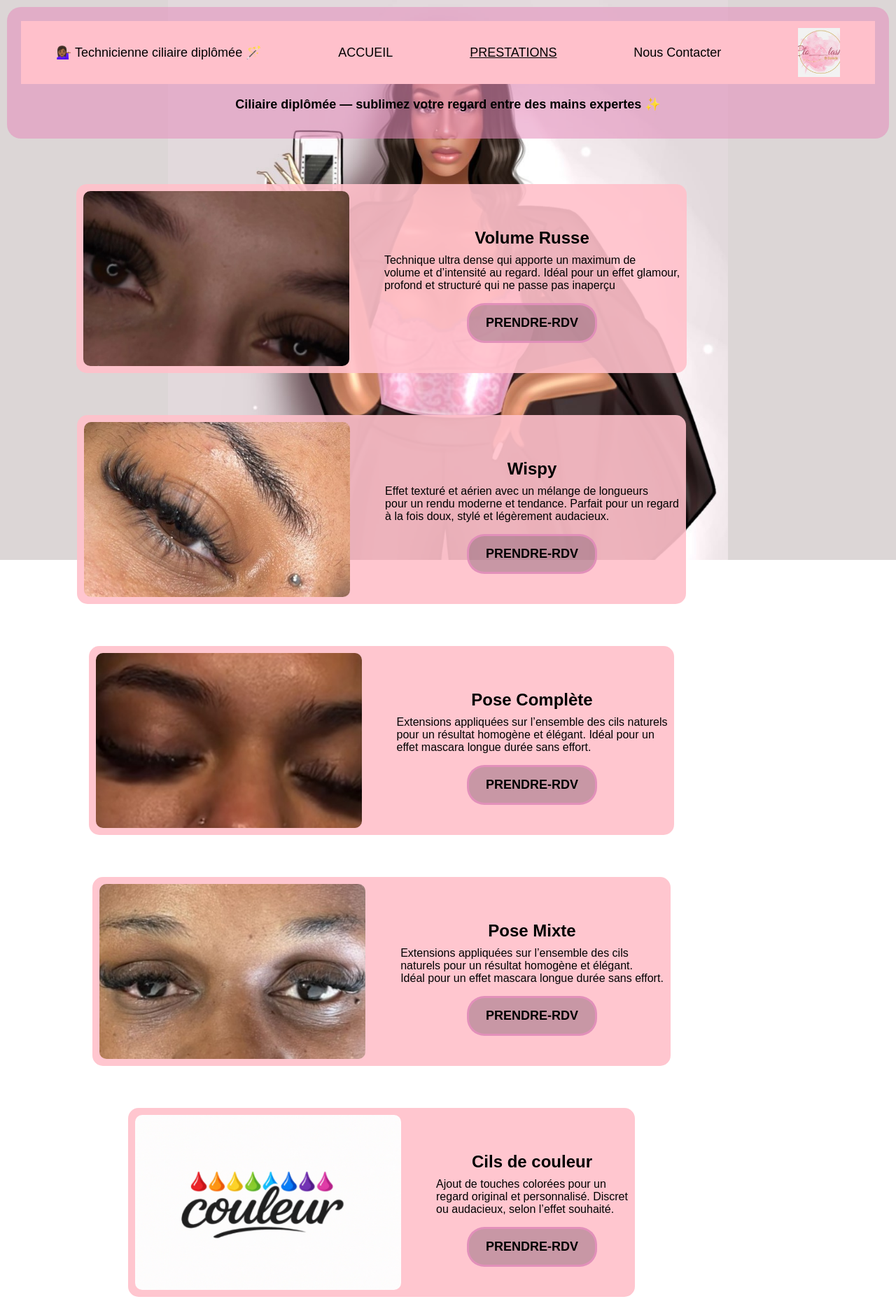
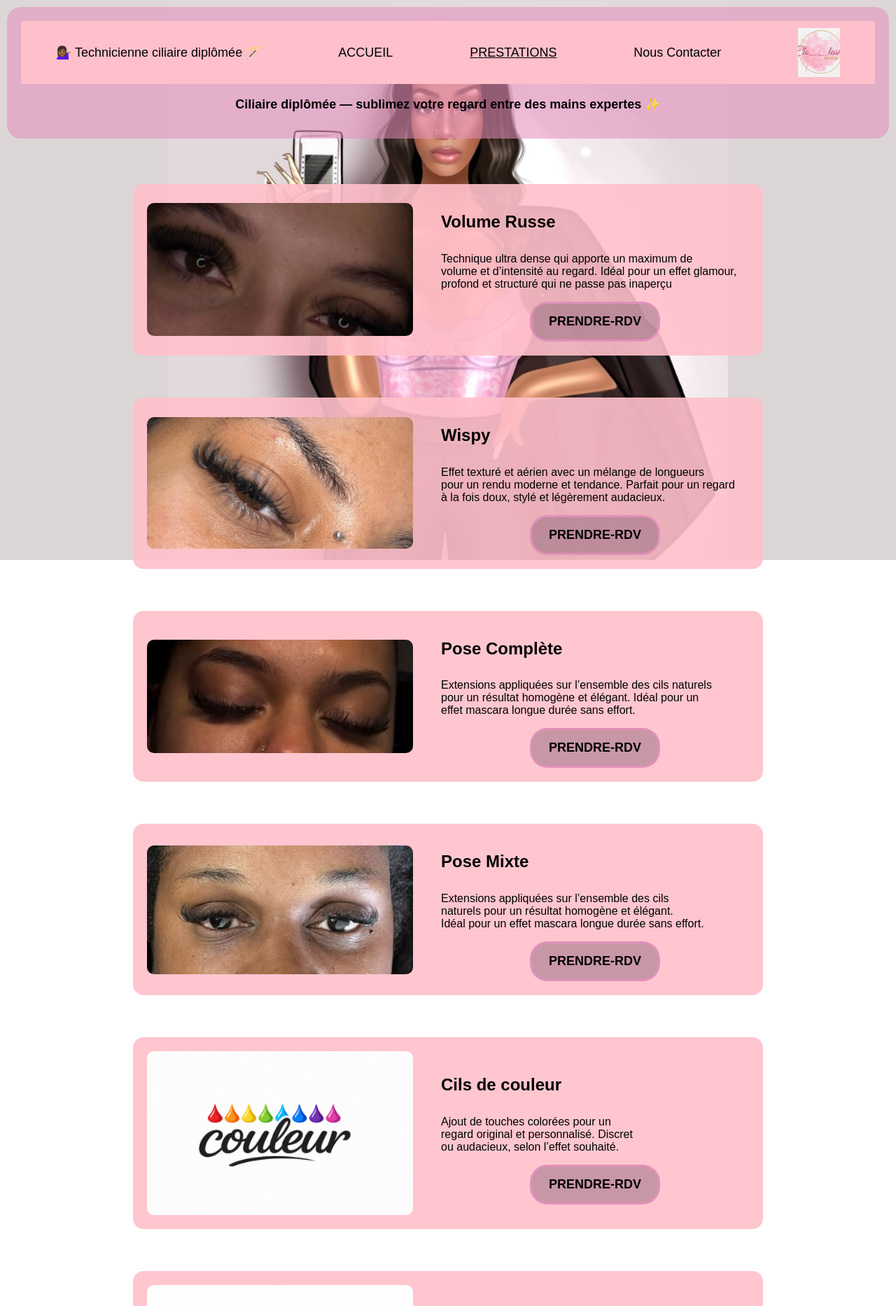
Before and after one commit to ameliaengo/clolash, a PHP site: page /prestation.html in a window 1280 px wide. Shown: the top 1866 px of the page at 70% size. Run offline with PHP 8.4, Linux system fonts and the light colour scheme.

Commit message:
bientotfinii

```diff
--- a/css/prestation.css
+++ b/css/prestation.css
@@ -3,46 +3,54 @@
   flex-direction: column;
   align-items: center;
   gap: 60px;
-  margin-left: -190px;
   margin-top: 65px;
+  padding: 0 20px;
 }
 
 .presta-item {
   display: flex;
   align-items: center;
-  gap: 50px;
-  background-color:rgba(255, 192, 203, 0.905); /* couleur de fond du bloc */
-  padding: 10px;
+  gap: 40px;
+  background-color: rgba(255, 192, 203, 0.905);
+  padding: 20px;
   border-radius: 15px;
-  width: fit-content; /* ajuste la largeur au contenu */
+  width: 100%;
+  max-width: 900px;
+  box-sizing: border-box;
 }
 
 .presta-item img {
-  width: 380px;
-  height: 250px;
+  width: 100%;
+  max-width: 380px;
+  height: auto;
   object-fit: cover;
   border-radius: 10px;
 }
-.texte{
+
+.texte {
   display: flex;
   flex-direction: column;
-  align-items: center;
+  justify-content: center;
+  flex: 1;
 }
-.texte p{
-  margin-top: -10px;
+
+.texte p {
+  margin-top: 10px;
 }
-.tout{
+
+.tout {
   margin-top: -80px;
 }
+
 .salut {
   width: 150px;
-  margin: auto ;
-  padding: 15px ;
+  margin: auto;
+  padding: 15px;
   text-align: center;
   border-radius: 25px;
   border: 3px solid rgba(229, 143, 189, 0.9);
   background-color: rgba(131, 94, 113, 0.445);
-  transition:0.5s;
+  transition: 0.5s;
 }
 
 .salut a {
@@ -56,3 +64,22 @@
   background-color: rgba(229, 143, 189, 0.8);
   transform: scale(1.05);
 }
+
+/* ===== VERSION MOBILE ===== */
+@media (max-width: 768px) {
+
+  .presta-item {
+    flex-direction: column; /* image au-dessus, texte en dessous */
+    text-align: center;
+    gap: 20px;
+  }
+
+  .presta-item img {
+    max-width: 100%;
+  }
+
+  .tout {
+    margin-top: 40px; /* évite les bugs de décalage sur mobile */
+  }
+
+}
```
